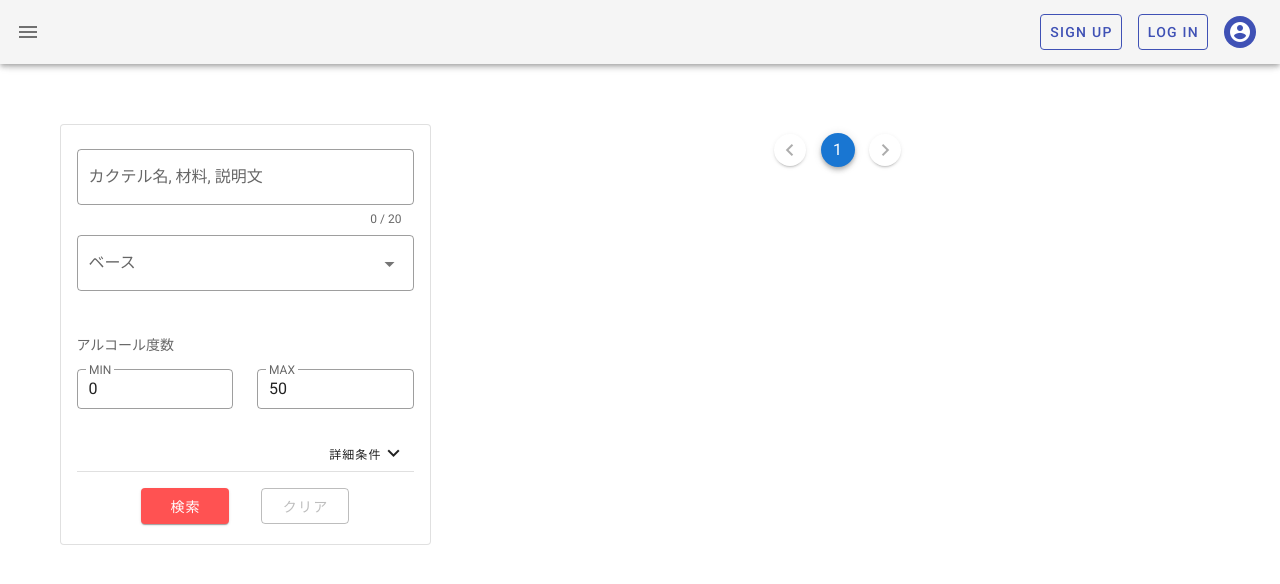
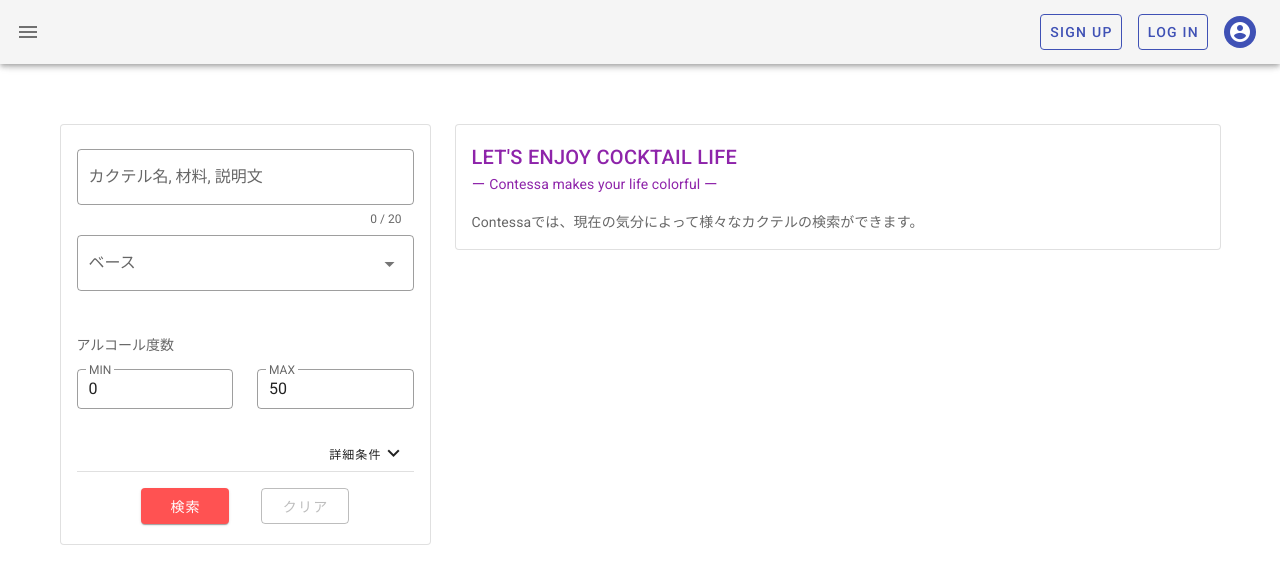
Before and after one commit to yuya-lock/contessa, a Nuxt app in the folder ui/: page / in a window 1280 px wide. Shown: the top 584 px of the page. Built offline with nearby package versions, Linux system fonts and the light colour scheme.

Commit message:
Fix pagination design breakdowns and modify the TOP screen.

```diff
--- a/ui/app/pages/accounts/mypage.vue
+++ b/ui/app/pages/accounts/mypage.vue
@@ -264,6 +264,6 @@
         this.$store.dispatch("accounts/getFavoriteCocktails")
         this.$store.dispatch("accounts/getMyCommentCocktails")
         this.$store.dispatch("accounts/getMyRateCocktails")
-    }
+    },
 }
 </script>
--- a/ui/app/pages/index.vue
+++ b/ui/app/pages/index.vue
@@ -136,6 +136,18 @@
             </v-col>
             <v-col cols="12" sm="7" md="8">
                 <v-card
+                    v-show="!showPagination"
+                    class="my-3"
+                    elevation="0"
+                    outlined
+                >
+                    <v-card-title style="color: #8E24AA;">LET'S ENJOY COCKTAIL LIFE</v-card-title>
+                    <v-card-subtitle style="color: #8E24AA;">ー Contessa makes your life colorful ー</v-card-subtitle>
+                    <v-card-text>
+                        Contessaでは、現在の気分によって様々なカクテルの検索ができます。
+                    </v-card-text>
+                </v-card>
+                <v-card
                     class="my-3"
                     elevation="0"
                     outlined
@@ -231,6 +243,7 @@
                         :value="current_page"
                         total-visible="7"
                         circle
+                        v-show="showPagination"
                     ></v-pagination>
                 </div>
             </v-col>
@@ -307,7 +320,7 @@
         }
     },
     computed: {
-        ...mapGetters(["cocktails", "total_pages", "current_page"]),
+        ...mapGetters(["cocktails", "total_pages", "current_page", "showPagination"]),
         word: {
             get() {
                 return this.$store.getters.word
@@ -414,7 +427,7 @@
             }
             this.inputs = JSON.parse(JSON.stringify(this.temporaryInputs))
             this.$store.commit("setPage")
-            this.$store.dispatch("fetchCocktails");
+            this.$store.dispatch("fetchCocktails")
         },
         cocktailDetail(cocktail_id) {
             this.$store.dispatch("fetchCocktailDetail", cocktail_id)
@@ -423,9 +436,7 @@
             this.initializeInputs()
         },
         changePage(pageNumber) {
-            if (pageNumber === this.current_page) {
-                return
-            }
+            if (pageNumber === this.current_page) return
             this.$store.dispatch("fetchCocktails")
         },
     }
--- a/ui/app/store/index.js
+++ b/ui/app/store/index.js
@@ -15,6 +15,7 @@
     cocktails: [],
     cocktail_detail: [],
     comment: [],
+    showPagination: false,
 })
 
 export const getters = {
@@ -34,6 +35,7 @@
     cocktails: (state) => state.cocktails,
     cocktail_detail: (state) => state.cocktail_detail,
     comment: (state) => state.commnet,
+    showPagination: (state) => state.showPagination,
 }
 
 export const mutations = {
@@ -85,6 +87,9 @@
     setComment(state, comment) {
         state.comment = comment
     },
+    setShowPagination(state, showPagination) {
+        state.showPagination = showPagination
+    },
 }
 
 export const actions = {
@@ -102,19 +107,18 @@
             page: state.page,
             limit: state.limit
         }
-        const response = await this.$axios.$get('/cocktails', { params }).catch(err => {
-            return err.response
-        })
+        const response = await this.$axios.$get('/cocktails', { params })
         commit("setCocktails", response.cocktails)
         commit("setTotalPages", response.total_pages)
         commit("setCurrentPage", response.current_page)
+        commit("setShowPagination", true)
     },
-    async fetchCocktailDetail({ commit }, cocktail_id) {
-        const response = await this.$axios.$get('/cocktails/' + cocktail_id).catch(err => {
-            return err.response
-        })
-        commit("setCocktailDetail", response)
-        console.log(response)
+    fetchCocktailDetail({ commit }, cocktail_id) {
+        this.$axios
+            .$get('/cocktails/' + cocktail_id)
+            .then(response => {
+                commit("setCocktailDetail", response)
+            })
     },
     createComment({ commit }, payload) {
         this.$axios
```
